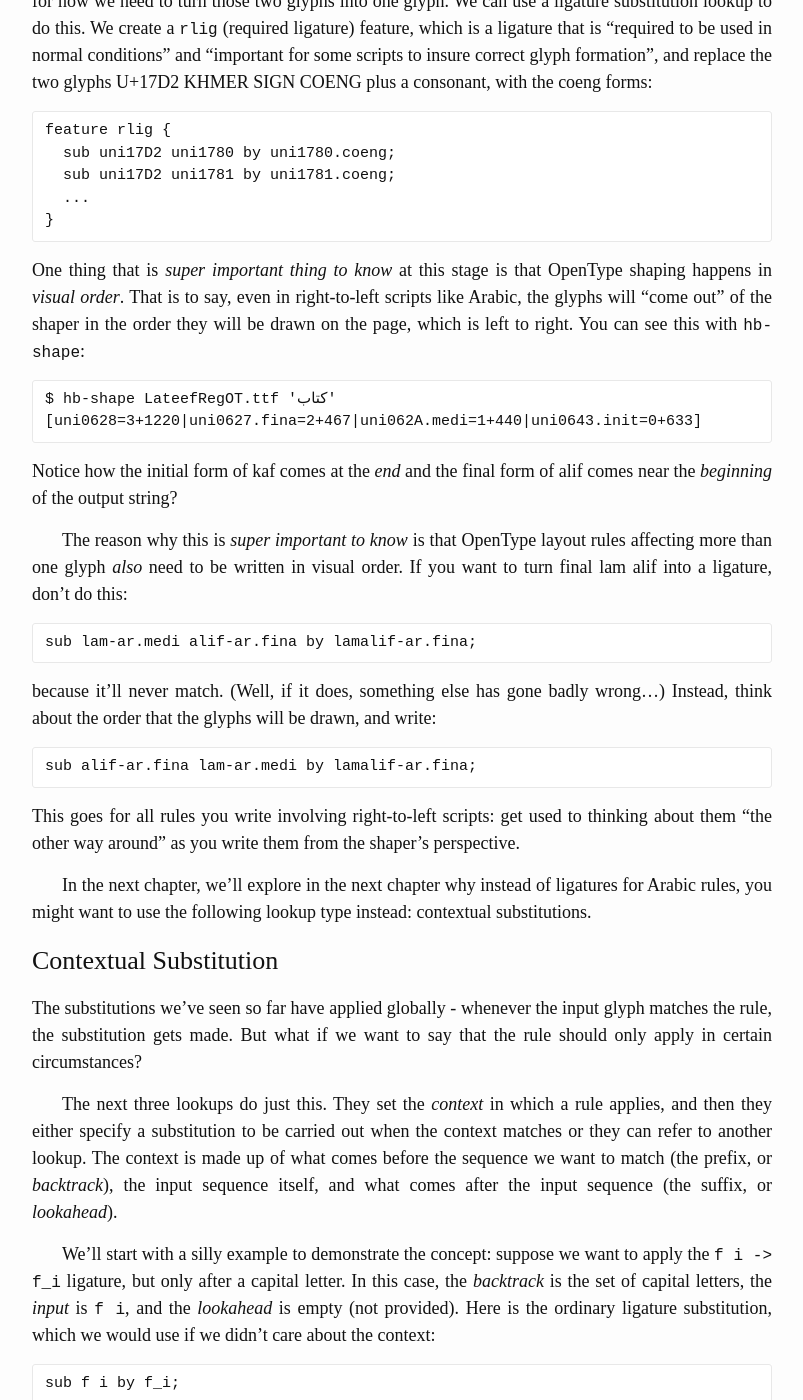
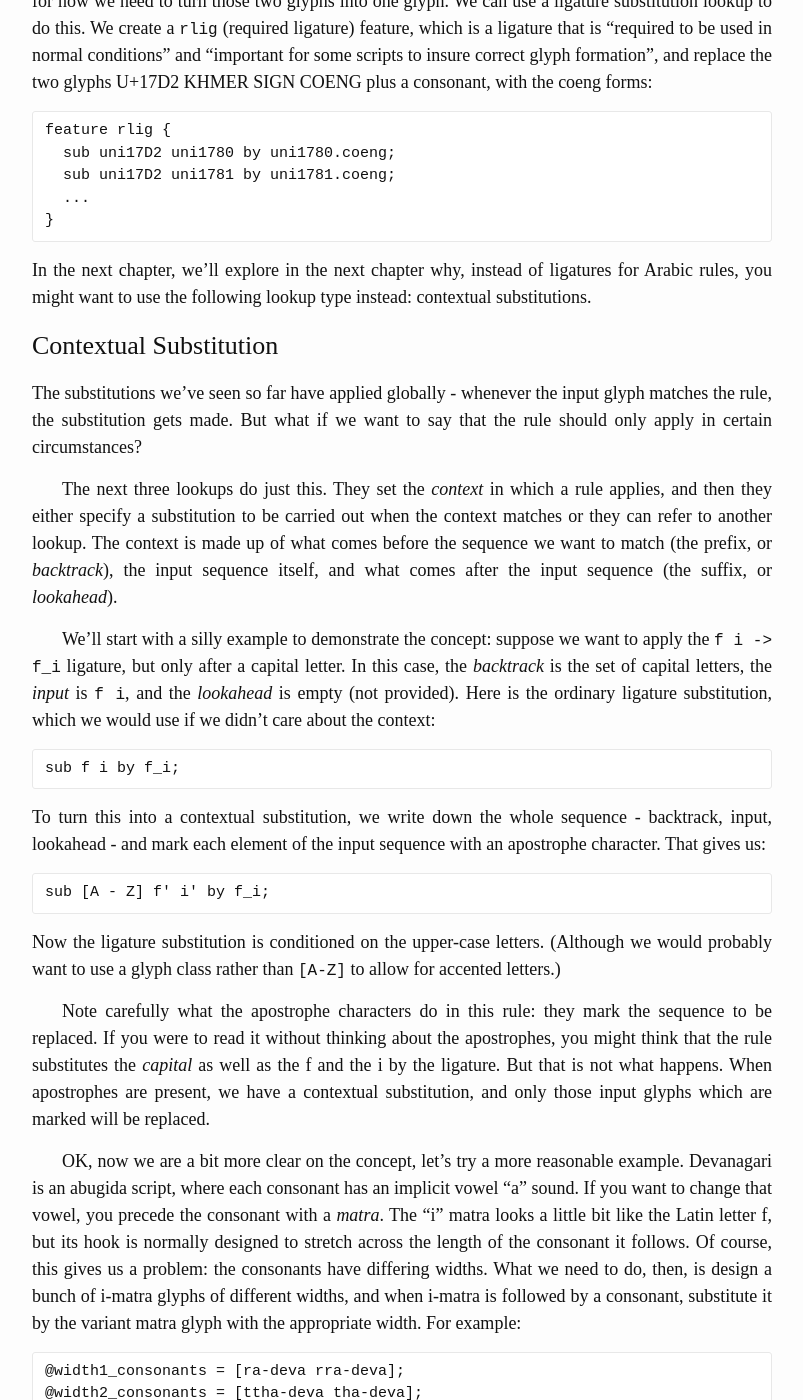
Before and after one commit to simoncozens/fonts-and-layout, a Jekyll site: the page built from features-2.md, in a window 1280 px wide and 1400 px high, scrolled down 4398 px. Shown: the whole window, without its empty margins (238-1041 px from the left). Built offline with Jekyll 4.4.1, drawn with Linux system fonts in a browser that asks for light colours.

Commit message:
Some fixes thanks to @khaledhosny. I somehow managed to create a bogus test file in Glyphs and confuse myself. I *think* I got it right this time.

```diff
--- a/features-2.md
+++ b/features-2.md
@@ -95,24 +95,7 @@ As you can see from the diagram above, the first consonant doesn't change; we ju
       ...
     }
 
-One thing that is *super important thing to know* at this stage is that OpenType shaping happens in *visual order*. That is to say, even in right-to-left scripts like Arabic, the glyphs will "come out" of the shaper in the order they will be drawn on the page, which is left to right. You can see this with `hb-shape`:
-
-    $ hb-shape LateefRegOT.ttf 'كتاب'
-    [uni0628=3+1220|uni0627.fina=2+467|uni062A.medi=1+440|uni0643.init=0+633]
-
-Notice how the initial form of kaf comes at the *end* and the final form of alif comes near the *beginning* of the output string?
-
-The reason why this is *super important to know* is that OpenType layout rules affecting more than one glyph *also* need to be written in visual order. If you want to turn final lam alif into a ligature, don't do this:
-
-    sub lam-ar.medi alif-ar.fina by lamalif-ar.fina;
-
-because it'll never match. (Well, if it does, something else has gone badly wrong...) Instead, think about the order that the glyphs will be drawn, and write:
-
-    sub alif-ar.fina lam-ar.medi by lamalif-ar.fina;
-
-This goes for all rules you write involving right-to-left scripts: get used to thinking about them "the other way around" as you write them from the shaper's perspective.
-
-In the next chapter, we'll explore in the next chapter why instead of ligatures for Arabic rules, you might want to use the following lookup type instead: contextual substitutions.
+In the next chapter, we'll explore in the next chapter why, instead of ligatures for Arabic rules, you might want to use the following lookup type instead: contextual substitutions.
 
 ### Contextual Substitution
 
```
Also changed, not shown: localisation.md (+24 -20 lines).
